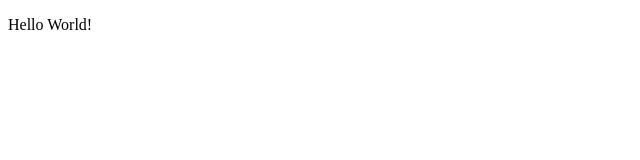
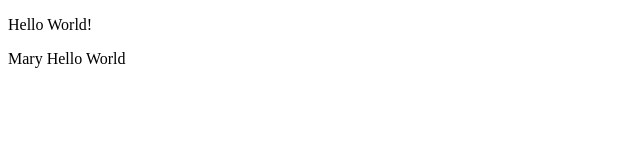
Before and after one commit to bsow03/363project1, a plain HTML site: page index.html in a window 1280 px wide. Shown: the whole page, without its empty margins (0-640 px from the left). Drawn offline with Linux system fonts and the light colour scheme.

Commit message:
mary test

```diff
--- a/index.html
+++ b/index.html
@@ -8,6 +8,6 @@
 </head>
 <body>
     <p>Hello World!</p>
-
+    <p>Mary Hello World</p>
 </body>
 </html>
```
